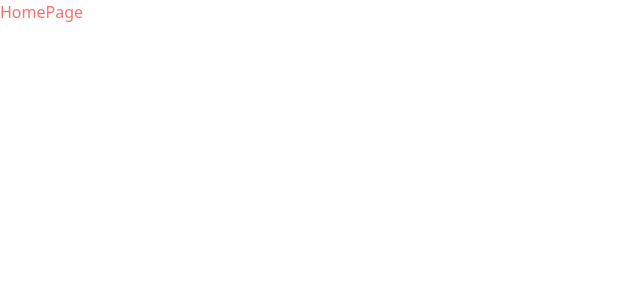
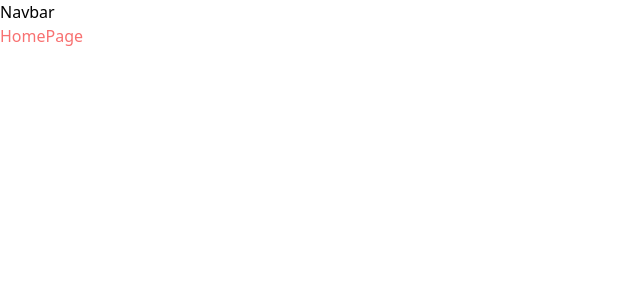
Before and after one commit to AnujHub03/Shopping-Website, a React (Vite) app: page / in a window 1280 px wide. Shown: the top 300 px of the page, without its empty margins (0-640 px from the left). Built offline with nearby package versions, Linux system fonts and the light colour scheme; a web font is replaced by a local one.

Commit message:
feat:making Navbar component

```diff
--- a/src/App.jsx
+++ b/src/App.jsx
@@ -5,12 +5,15 @@
 import './App.css'
 import { Route, Routes } from 'react-router-dom'
 import HomePage from './Pages/HomePage'
+import Navbar from './Components/Navbar'
+
 
 function App() {
 
 
   return (
     <>
+    <Navbar/>
      <Routes>
       <Route path='/' element={<HomePage/>}></Route>
      </Routes>
--- /dev/null
+++ b/src/Components/Navbar.jsx
@@ -0,0 +1,9 @@
+import React from 'react'
+
+const Navbar = () => {
+  return (
+    <div>Navbar</div>
+  )
+}
+
+export default Navbar
```
